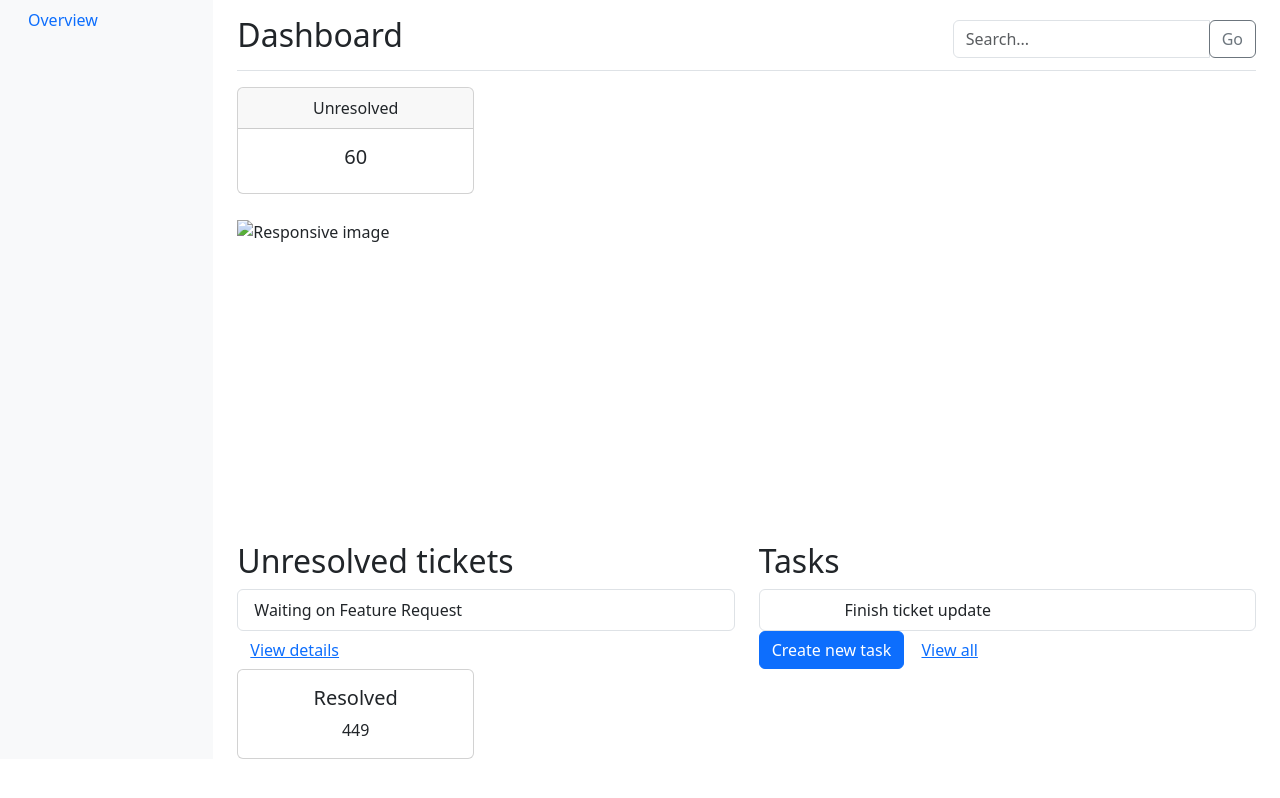
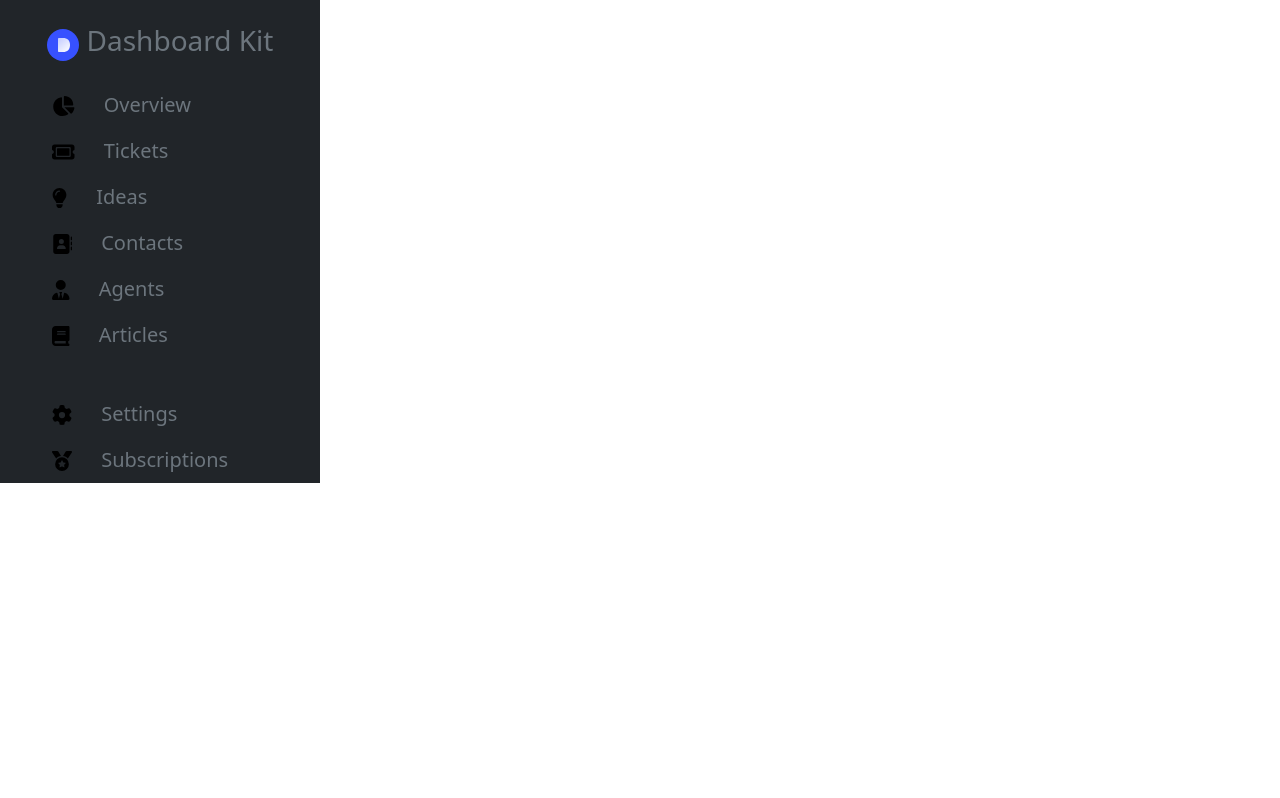
Before and after one commit to summer6d1b/Bootstrap_assignment, a website: page summer_bootstrap/public/index.html in a window 1280 px wide. Drawn offline with nearby package versions, Linux system fonts and the light colour scheme.

Commit message:
left side bar

```diff
--- a/summer_bootstrap/public/index.html
+++ b/summer_bootstrap/public/index.html
@@ -9,112 +9,100 @@
     <link rel="stylesheet" href="/assets/css/style.css" />
 </head>
 <body>
+  <div class="container-fluid">
+    <div class="row">
+      <nav class="sidebar col-sm-4 col-md-4 col-lg-3 bg-dark" id="nav">
+        <!-- LOGO -->
+        <section class="d-flex justify-content-center align-items-center text-nowrap mt-4">
+            <svg width="32" height="32" viewBox="0 0 32 32" fill="none" xmlns="http://www.w3.org/2000/svg">
+                <circle cx="16" cy="16" r="16" fill="#3751FF"/>
+                <path d="M11 10C11 9.44772 11.4477 9 12 9H15.9905C18.2127 9 19.9333 9.60955 21.1524 10.8287C22.3841 12.0478 23 13.765 23 15.9803C23 18.2088 22.3841 19.9391 21.1524 21.1713C19.9333 22.3904 18.2127 23 15.9905 23H12C11.4477 23 11 22.5523 11 22V10Z" fill="url(#paint0_linear_584_285)"/>
+                <defs>
+                    <lineargradient id="paint0_linear_584_285" x1="11" y1="9" x2="23" y2="23" gradientUnits="userSpaceOnUse">
+                        <stop stop-color="white" stop-opacity="0.7"/>
+                        <stop offset="1" stop-color="white"/>
+                    </lineargradient>
+                </defs>
+            </svg>
+            <h2 class="text-secondary fs-3 text-truncate ms-2">Dashboard Kit</h2>
+        </section>
 
-    <div class="container-fluid">
-        <div class="row">
+        <!-- Navigation -->
+        <ul class="nav flex-column mt-3">
+            <li class="nav-item">
+                <a class="nav-link text-secondary fs-5 text-truncate" aria-current="page" href="#">
+                    <svg class="mx-4" xmlns="http://www.w3.org/2000/svg" height="1em" viewBox="0 0 576 512">
+                        <path d="M304 240V16.6c0-9 7-16.6 16-16.6C443.7 0 544 100.3 544 224c0 9-7.6 16-16.6 16H304zM32 272C32 150.7 122.1 50.3 239 34.3c9.2-1.3 17 6.1 17 15.4V288L412.5 444.5c6.7 6.7 6.2 17.7-1.5 23.1C371.8 495.6 323.8 512 272 512C139.5 512 32 404.6 32 272zm526.4 16c9.3 0 16.6 7.8 15.4 17c-7.7 55.9-34.6 105.6-73.9 142.3c-6 5.6-15.4 5.2-21.2-.7L320 288H558.4z"/>
+                    </svg>
+                    Overview
+                </a>
+            </li>
+            <li class="nav-item">
+                <a class="nav-link text-secondary fs-5 text-truncate" href="#">
+                    <svg class="mx-4" xmlns="http://www.w3.org/2000/svg" height="1em" viewBox="0 0 576 512">
+                        <path d="M64 64C28.7 64 0 92.7 0 128v64c0 8.8 7.4 15.7 15.7 18.6C34.5 217.1 48 235 48 256s-13.5 38.9-32.3 45.4C7.4 304.3 0 311.2 0 320v64c0 35.3 28.7 64 64 64H512c35.3 0 64-28.7 64-64V320c0-8.8-7.4-15.7-15.7-18.6C541.5 294.9 528 277 528 256s13.5-38.9 32.3-45.4c8.3-2.9 15.7-9.8 15.7-18.6V128c0-35.3-28.7-64-64-64H64zm64 112l0 160c0 8.8 7.2 16 16 16H432c8.8 0 16-7.2 16-16V176c0-8.8-7.2-16-16-16H144c-8.8 0-16 7.2-16 16zM96 160c0-17.7 14.3-32 32-32H448c17.7 0 32 14.3 32 32V352c0 17.7-14.3 32-32 32H128c-17.7 0-32-14.3-32-32V160z"/>
+                    </svg>
+                    Tickets
+                </a>
+            </li>
+            <li class="nav-item">
+                <a class="nav-link text-secondary fs-5 text-truncate" href="#">
+                    <svg class="mx-4" xmlns="http://www.w3.org/2000/svg" height="1em" viewBox="0 0 384 512">
+                        <path d="M272 384c9.6-31.9 29.5-59.1 49.2-86.2l0 0c5.2-7.1 10.4-14.2 15.4-21.4c19.8-28.5 31.4-63 31.4-100.3C368 78.8 289.2 0 192 0S16 78.8 16 176c0 37.3 11.6 71.9 31.4 100.3c5 7.2 10.2 14.3 15.4 21.4l0 0c19.8 27.1 39.7 54.4 49.2 86.2H272zM192 512c44.2 0 80-35.8 80-80V416H112v16c0 44.2 35.8 80 80 80zM112 176c0 8.8-7.2 16-16 16s-16-7.2-16-16c0-61.9 50.1-112 112-112c8.8 0 16 7.2 16 16s-7.2 16-16 16c-44.2 0-80 35.8-80 80z"/>
+                    </svg>
+                    Ideas
+                </a>
+            </li>
+            <li class="nav-item">
+                <a class="nav-link text-secondary fs-5 text-truncate" href="#">
+                    <svg class="mx-4" xmlns="http://www.w3.org/2000/svg" height="1em" viewBox="0 0 512 512">
+                        <path d="M96 0C60.7 0 32 28.7 32 64V448c0 35.3 28.7 64 64 64H384c35.3 0 64-28.7 64-64V64c0-35.3-28.7-64-64-64H96zM208 288h64c44.2 0 80 35.8 80 80c0 8.8-7.2 16-16 16H144c-8.8 0-16-7.2-16-16c0-44.2 35.8-80 80-80zm-32-96a64 64 0 1 1 128 0 64 64 0 1 1 -128 0zM512 80c0-8.8-7.2-16-16-16s-16 7.2-16 16v64c0 8.8 7.2 16 16 16s16-7.2 16-16V80zM496 192c-8.8 0-16 7.2-16 16v64c0 8.8 7.2 16 16 16s16-7.2 16-16V208c0-8.8-7.2-16-16-16zm16 144c0-8.8-7.2-16-16-16s-16 7.2-16 16v64c0 8.8 7.2 16 16 16s16-7.2 16-16V336z"/>
+                    </svg>
+                    Contacts
+                </a>
+            </li>
+            <li class="nav-item">
+                <a class="nav-link text-secondary fs-5 text-truncate" href="#">
+                    <svg class="mx-4" xmlns="http://www.w3.org/2000/svg" height="1em" viewBox="0 0 448 512">
+                        <path d="M224 256A128 128 0 1 1 224 0a128 128 0 1 1 0 256zM209.1 359.2l-18.6-31c-6.4-10.7 1.3-24.2 13.7-24.2H224h19.7c12.4 0 20.1 13.6 13.7 24.2l-18.6 31 33.4 123.9 36-146.9c2-8.1 9.8-13.4 17.9-11.3c70.1 17.6 121.9 81 121.9 156.4c0 17-13.8 30.7-30.7 30.7H285.5c-2.1 0-4-.4-5.8-1.1l.3 1.1H168l.3-1.1c-1.8 .7-3.8 1.1-5.8 1.1H30.7C13.8 512 0 498.2 0 481.3c0-75.5 51.9-138.9 121.9-156.4c8.1-2 15.9 3.3 17.9 11.3l36 146.9 33.4-123.9z"/>
+                    </svg>
+                    Agents
+                </a>
+            </li>
+            <li class="nav-item">
+                <a class="nav-link text-secondary fs-5 text-truncate" href="#">
+                    <svg class="mx-4" xmlns="http://www.w3.org/2000/svg" height="1em" viewBox="0 0 448 512">
+                        <path d="M96 0C43 0 0 43 0 96V416c0 53 43 96 96 96H384h32c17.7 0 32-14.3 32-32s-14.3-32-32-32V384c17.7 0 32-14.3 32-32V32c0-17.7-14.3-32-32-32H384 96zm0 384H352v64H96c-17.7 0-32-14.3-32-32s14.3-32 32-32zm32-240c0-8.8 7.2-16 16-16H336c8.8 0 16 7.2 16 16s-7.2 16-16 16H144c-8.8 0-16-7.2-16-16zm16 48H336c8.8 0 16 7.2 16 16s-7.2 16-16 16H144c-8.8 0-16-7.2-16-16s7.2-16 16-16z"/>
+                    </svg>
+                    Articles
+                </a>
+            </li>
 
-          <!-- Left Sidebar -->
-          <nav class="col-md-2 d-none d-md-block bg-light sidebar">
-            <div class="sidebar-sticky">
-              <ul class="nav flex-column">
-                <li class="nav-item">
-                  <a class="nav-link active" href="#">Overview</a>
-                </li>
-                <!-- Add other nav items here -->
-              </ul>
-            </div>
-          </nav>
-
-          <!-- Main Content -->
-          <main role="main" class="col-md-9 ml-sm-auto col-lg-10 px-4">
-
-            <!-- User Info and Search -->
-            <div class="d-flex justify-content-between flex-wrap flex-md-nowrap align-items-center pt-3 pb-2 mb-3 border-bottom">
-              <h1 class="h2">Dashboard</h1>
-              <div class="btn-toolbar mb-2 mb-md-0">
-                <div class="input-group">
-                  <input type="text" class="form-control" placeholder="Search...">
-                  <div class="input-group-append">
-                    <button class="btn btn-outline-secondary" type="button">Go</button>
-                  </div>
-                </div>
-              </div>
-            </div>
-
-            <!-- Top Stats Cards -->
-            <div class="row">
-              <!-- Unresolved Card -->
-              <div class="col-md-3">
-                <div class="card text-center">
-                  <div class="card-header">
-                    Unresolved
-                  </div>
-                  <div class="card-body">
-                    <h5 class="card-title">60</h5>
-                  </div>
-                </div>
-              </div>
-              <!-- Add other cards here -->
-            </div>
-
-            <!-- Chart Area -->
-            <div class="my-4 w-100" id="myChart" style="height: 300px;">
-              <!-- Placeholder for Chart -->
-              <img src="path/to/chart-image.png" class="img-fluid" alt="Responsive image">
-            </div>
-
-            <!-- Detailed Sections -->
-            <div class="row">
-              <!-- Unresolved Tickets Section -->
-              <div class="col-md-6">
-                <h2>Unresolved tickets</h2>
-                <div class="list-group">
-                    <a href="#" class="list-group-item list-group-item-action d-flex justify-content-between align-items-center">
-                      Waiting on Feature Request
-                      <span class="badge badge-primary badge-pill">4238</span>
-                    </a>
-                    <!-- Add more list-group items here -->
-                  </div>
-                  <a href="#" class="btn btn-link">View details</a>
-                </div>
-
-                <!-- Tasks Section -->
-                <div class="col-md-6">
-                  <h2>Tasks</h2>
-                  <div class="list-group">
-                    <a href="#" class="list-group-item list-group-item-action">
-                      <span class="badge badge-warning">URGENT</span>
-                      Finish ticket update
-                    </a>
-                    <!-- Add more tasks here -->
-                  </div>
-                  <a href="#" class="btn btn-primary">Create new task</a>
-                  <a href="#" class="btn btn-link">View all</a>
-                </div>
-              </div>
-
-              <!-- Bottom Stats Cards -->
-              <div class="row">
-                <!-- Resolved Card -->
-                <div class="col-md-3">
-                  <div class="card text-center">
-                    <div class="card-body">
-                      <h5 class="card-title">Resolved</h5>
-                      <p class="card-text">449</p>
-                    </div>
-                  </div>
-                </div>
-                <!-- Add more stats cards here -->
-              </div>
-
-            </main>
-          </div>
-        </div>
+            <!-- Second Section of Navigation -->
+            <hr class="my-3">
+            <li class="nav-item">
+                <a class="nav-link text-secondary fs-5 text-truncate" href="#">
+                    <svg class="mx-4" xmlns="http://www.w3.org/2000/svg" height="1em" viewBox="0 0 512 512">
+                        <path d="M495.9 166.6c3.2 8.7 .5 18.4-6.4 24.6l-43.3 39.4c1.1 8.3 1.7 16.8 1.7 25.4s-.6 17.1-1.7 25.4l43.3 39.4c6.9 6.2 9.6 15.9 6.4 24.6c-4.4 11.9-9.7 23.3-15.8 34.3l-4.7 8.1c-6.6 11-14 21.4-22.1 31.2c-5.9 7.2-15.7 9.6-24.5 6.8l-55.7-17.7c-13.4 10.3-28.2 18.9-44 25.4l-12.5 57.1c-2 9.1-9 16.3-18.2 17.8c-13.8 2.3-28 3.5-42.5 3.5s-28.7-1.2-42.5-3.5c-9.2-1.5-16.2-8.7-18.2-17.8l-12.5-57.1c-15.8-6.5-30.6-15.1-44-25.4L83.1 425.9c-8.8 2.8-18.6 .3-24.5-6.8c-8.1-9.8-15.5-20.2-22.1-31.2l-4.7-8.1c-6.1-11-11.4-22.4-15.8-34.3c-3.2-8.7-.5-18.4 6.4-24.6l43.3-39.4C64.6 273.1 64 264.6 64 256s.6-17.1 1.7-25.4L22.4 191.2c-6.9-6.2-9.6-15.9-6.4-24.6c4.4-11.9 9.7-23.3 15.8-34.3l4.7-8.1c6.6-11 14-21.4 22.1-31.2c5.9-7.2 15.7-9.6 24.5-6.8l55.7 17.7c13.4-10.3 28.2-18.9 44-25.4l12.5-57.1c2-9.1 9-16.3 18.2-17.8C227.3 1.2 241.5 0 256 0s28.7 1.2 42.5 3.5c9.2 1.5 16.2 8.7 18.2 17.8l12.5 57.1c15.8 6.5 30.6 15.1 44 25.4l55.7-17.7c8.8-2.8 18.6-.3 24.5 6.8c8.1 9.8 15.5 20.2 22.1 31.2l4.7 8.1c6.1 11 11.4 22.4 15.8 34.3zM256 336a80 80 0 1 0 0-160 80 80 0 1 0 0 160z"/>
+                    </svg>
+                    Settings
+                </a>
+            </li>
+            <li class="nav-item">
+                <a class="nav-link text-secondary fs-5 text-truncate" href="#">
+                    <svg class="mx-4" xmlns="http://www.w3.org/2000/svg" height="1em" viewBox="0 0 512 512">
+                        <path d="M4.1 38.2C1.4 34.2 0 29.4 0 24.6C0 11 11 0 24.6 0H133.9c11.2 0 21.7 5.9 27.4 15.5l68.5 114.1c-48.2 6.1-91.3 28.6-123.4 61.9L4.1 38.2zm503.7 0L405.6 191.5c-32.1-33.3-75.2-55.8-123.4-61.9L350.7 15.5C356.5 5.9 366.9 0 378.1 0H487.4C501 0 512 11 512 24.6c0 4.8-1.4 9.6-4.1 13.6zM80 336a176 176 0 1 1 352 0A176 176 0 1 1 80 336zm184.4-94.9c-3.4-7-13.3-7-16.8 0l-22.4 45.4c-1.4 2.8-4 4.7-7 5.1L168 298.9c-7.7 1.1-10.7 10.5-5.2 16l36.3 35.4c2.2 2.2 3.2 5.2 2.7 8.3l-8.6 49.9c-1.3 7.6 6.7 13.5 13.6 9.9l44.8-23.6c2.7-1.4 6-1.4 8.7 0l44.8 23.6c6.9 3.6 14.9-2.2 13.6-9.9l-8.6-49.9c-.5-3 .5-6.1 2.7-8.3l36.3-35.4c5.6-5.4 2.5-14.8-5.2-16l-50.1-7.3c-3-.4-5.7-2.4-7-5.1l-22.4-45.4z"/>
+                    </svg>
+                    Subscriptions
+                </a>
+            </li>
+        </ul>
+    </nav>
 
 
 
 
 
-    <script src="https://cdn.jsdelivr.net/npm/bootstrap@5.3.2/dist/js/bootstrap.bundle.min.js" integrity="sha384-C6RzsynM9kWDrMNeT87bh95OGNyZPhcTNXj1NW7RuBCsyN/o0jlpcV8Qyq46cDfL" crossorigin="anonymous"></script>
+
 </body>
 </html>
```
